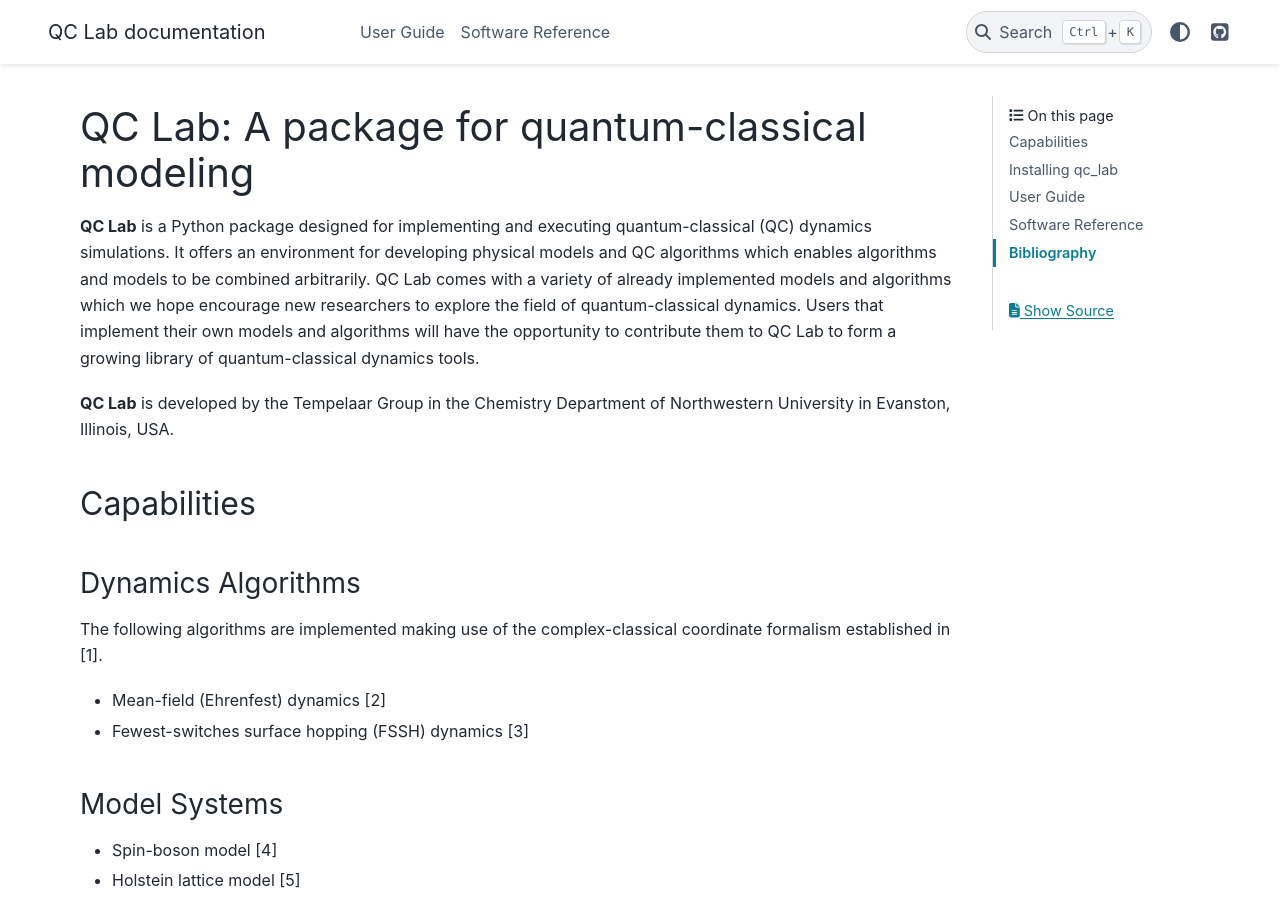
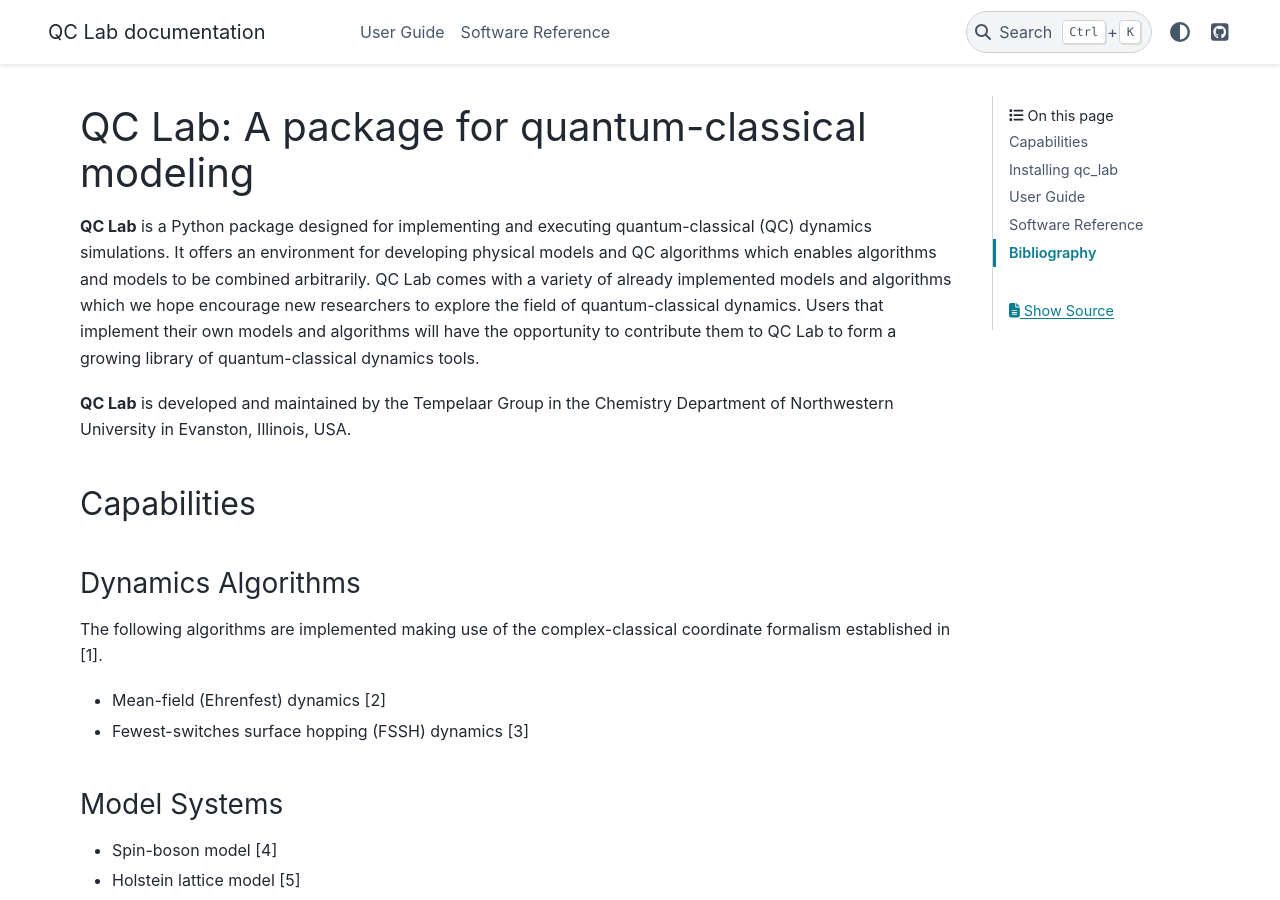
Before and after one commit to tempelaar-team/qc_lab, a Sphinx documentation site: the page built from docs/index.rst, in a window 1280 px wide and 900 px high. Built offline with Sphinx 7.4.7 and the PyData theme 0.15.4, drawn with Linux system fonts in a browser that asks for light colours; pages that are not in the unit, such as notebooks, are missing from menus.

Commit message:
Updated readme

```diff
--- a/README.rst
+++ b/README.rst
@@ -9,7 +9,7 @@
 growing library of quantum-classical dynamics tools.
 
 
-**QC Lab** is developed by the Tempelaar Group in the Chemistry Department of Northwestern University in Evanston, Illinois, USA.
+**QC Lab** is developed and maintained by the Tempelaar Group in the Chemistry Department of Northwestern University in Evanston, Illinois, USA.
 
 Capabilities
 ------------
--- a/docs/index.rst
+++ b/docs/index.rst
@@ -8,7 +8,7 @@
 growing library of quantum-classical dynamics tools.
 
 
-**QC Lab** is developed by the Tempelaar Group in the Chemistry Department of Northwestern University in Evanston, Illinois, USA.
+**QC Lab** is developed and maintained by the Tempelaar Group in the Chemistry Department of Northwestern University in Evanston, Illinois, USA.
 
 Capabilities
 ------------
```
